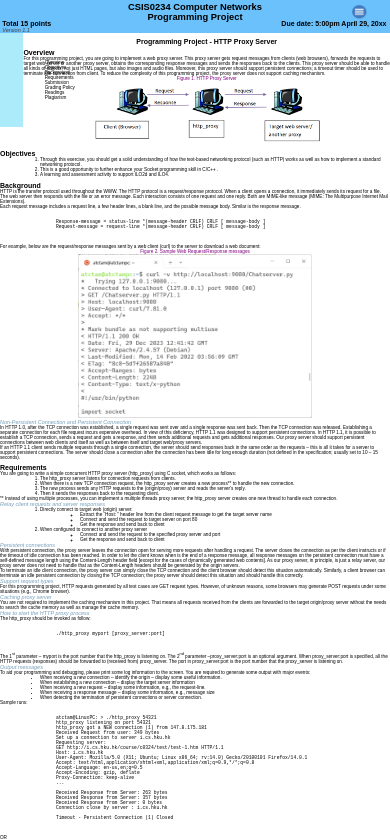
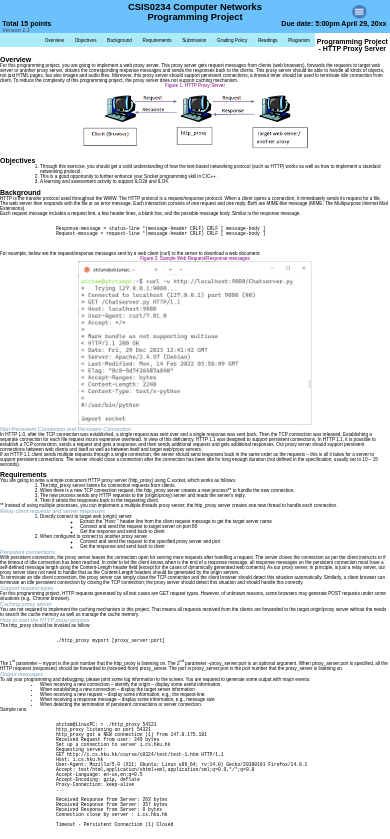
Before and after one commit to bowieshi/COMP3322_ASM1, a plain HTML site: page index.html in a window 390 px wide. Shown: the top 839 px of the page. Drawn offline with Linux system fonts and the light colour scheme.

Commit message:
menu-icon-meta

```diff
--- a/style.css
+++ b/style.css
@@ -137,8 +137,8 @@ th, td {
         /* position: sticky; */
         align-items: center;
         /* left: -20rem; */
-        width: 5rem;
-        height: 20rem;
+        /* width: 5rem;
+        height: 20rem; */
         background-color: rgb(171, 235, 250);
         transition: left 0.3s;
         justify-content: space-around;
```
